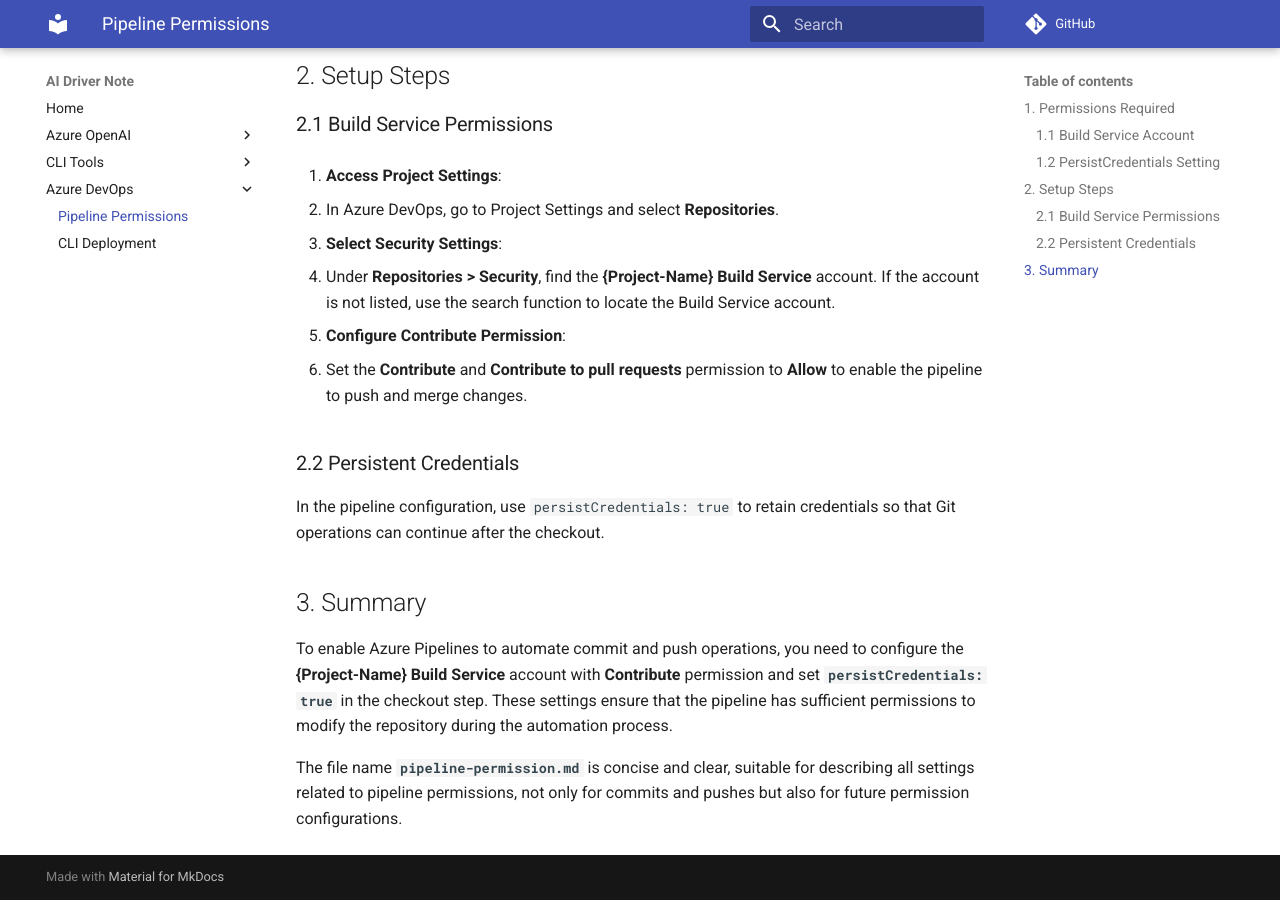
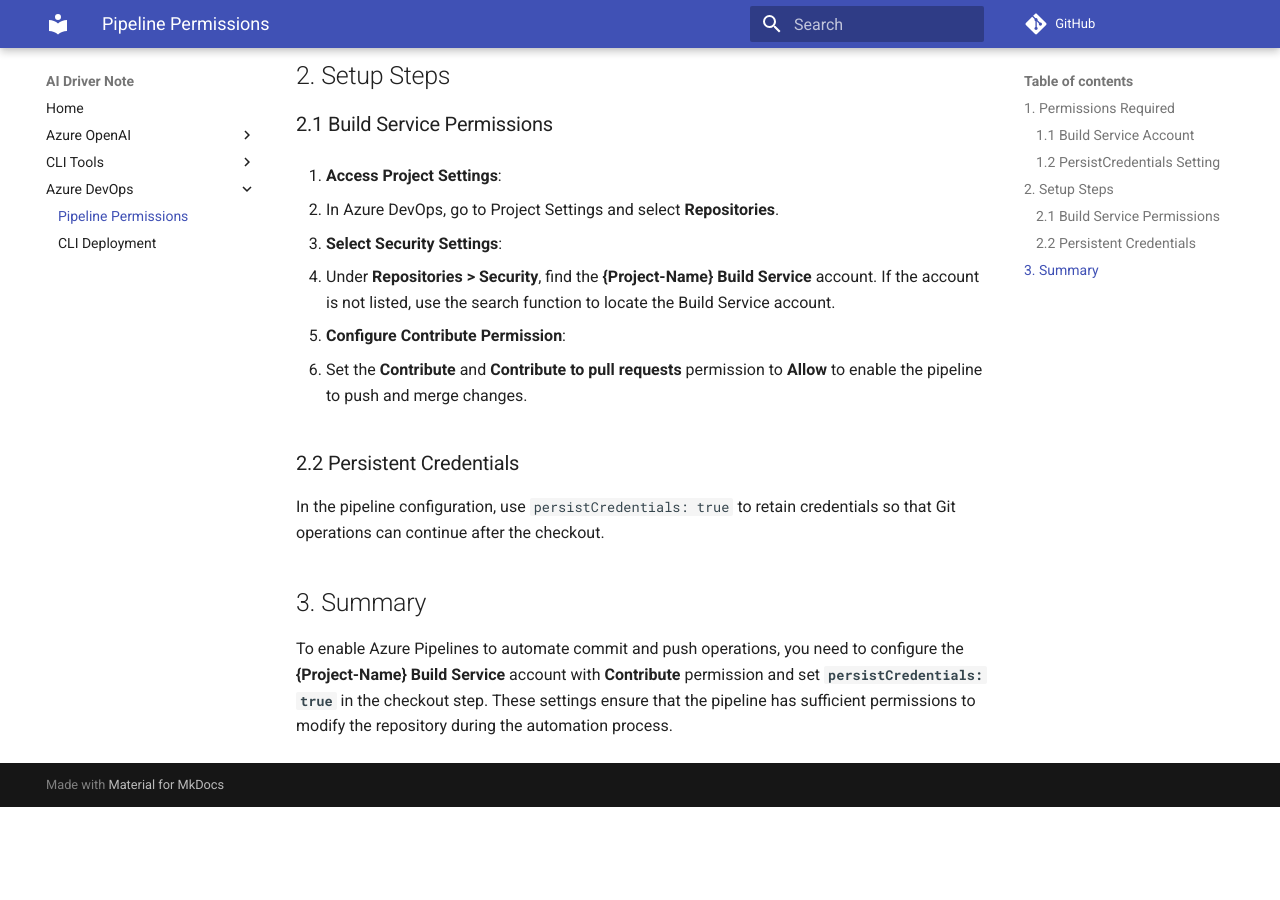
Before and after one commit to microsystex/ai-driver-note, an MkDocs documentation site: the page built from docs/azure-devops/pipeline-permission.md, in a window 1280 px wide and 900 px high, scrolled down 1219 px. Built offline with MkDocs 1.6.1 and Material for MkDocs 9.7.7, drawn with Linux system fonts in a browser that asks for light colours; comment, search, counter and statistics services are not loaded; after the commit the page ends 2026 px from its top, so only the background shows below that.

Commit message:
Remove redundant explanation from pipeline permission documentation for clarity

```diff
--- a/docs/azure-devops/pipeline-permission.md
+++ b/docs/azure-devops/pipeline-permission.md
@@ -56,5 +56,3 @@
 ## 3. Summary
 
 To enable Azure Pipelines to automate commit and push operations, you need to configure the **{Project-Name} Build Service** account with **Contribute** permission and set **`persistCredentials: true`** in the checkout step. These settings ensure that the pipeline has sufficient permissions to modify the repository during the automation process.
-
-The file name **`pipeline-permission.md`** is concise and clear, suitable for describing all settings related to pipeline permissions, not only for commits and pushes but also for future permission configurations.
```
